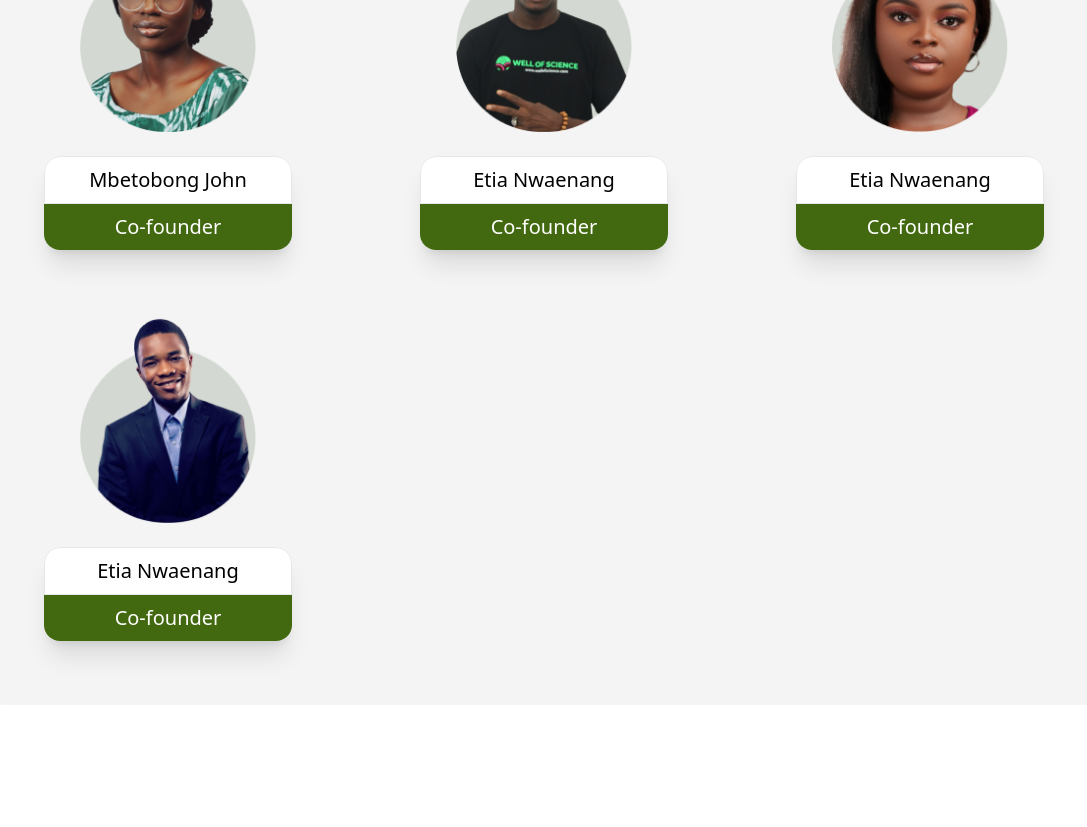
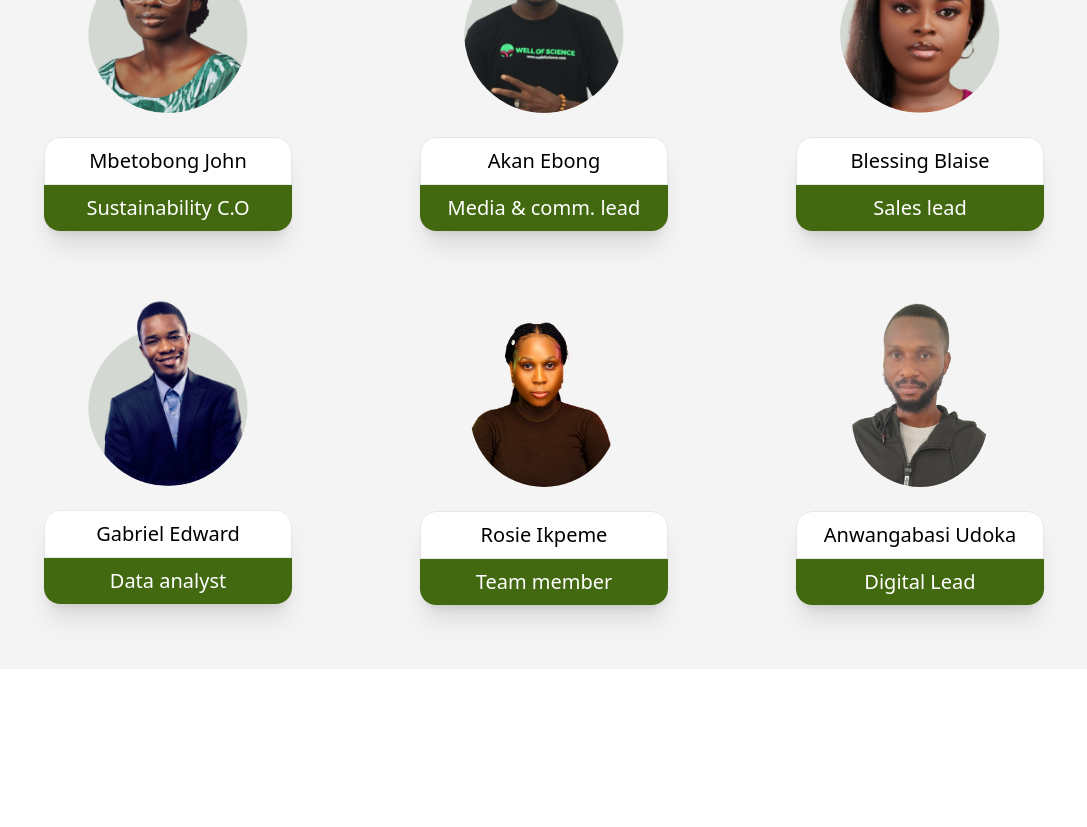
Before and after one commit to Abasifreke100/new-well-of-science, a React (Vite) app: page /about in a window 1280 px wide. Shown: the part 2620-3447 px from the top of the page, without its empty margins (96-1183 px from the left). Built offline with nearby package versions, Linux system fonts and the light colour scheme; a web font is replaced by a local one.

Commit message:
Fixed bugs

```diff
--- a/src/components/ui/TeamNamePic.jsx
+++ b/src/components/ui/TeamNamePic.jsx
@@ -2,11 +2,11 @@ import React from 'react'
 
 const TeamNamePic = ({name, role, rotate, img, roleBg }) => {
   return (
-    <div className='flex flex-col justify-center md:mx-10 '>
-        <img src={img} alt="" className='w-44 self-center ' />
+    <div className='flex flex-col justify-center md:mx-10  '>
+        <img src={img} alt="" className=' max-w-40 max-h-48 self-center rounded-full ' />
         <div className={`bg-white rounded-2xl text-center text-[20px] shadow-xl justify-center mx-1 my-6 ${rotate} `}>
             <h4 className='border-[1px] rounded-t-2xl p-2 '>{name}</h4>
-            <h4 className={`bg-green_four rounded-b-2xl p-2 text-white `}>{role}</h4>
+            <h4 className={` bg-${ roleBg } rounded-b-2xl p-2 text-white `}>{role}</h4>
         </div>
     </div>
   )
--- a/src/config/team.js
+++ b/src/config/team.js
@@ -1,36 +1,51 @@
-import img1 from '/images/pic1.png'
-import img2 from '/images/pic2.png'
-import img3 from '/images/pic3.png'
-import img4 from '/images/pic4.png'
-
+import img1 from "/images/pic1.png";
+import img2 from "/images/pic2.png";
+import img3 from "/images/pic3.png";
+import img4 from "/images/pic4.png";
+import img5 from "/images/pic5.png";
+import img6 from "/images/pic6.png";
 
 export const teamMembers = [
   {
-        name: 'Mbetobong John',
-        role: 'Co-founder',
-        rotate: 'rotate-0',
+    name: "Mbetobong John",
+    role: "Sustainability C.O",
+    rotate: "rotate-0",
     img: img1,
-        roleBg: 'bg-pink',
+    roleBg: "green_four",
   },
   {
-        name: 'Etia Nwaenang',
-        role: 'Co-founder',
-        rotate: '-rotate-0',
+    name: "Akan Ebong",
+    role: "Media & comm. lead",
+    rotate: "-rotate-0",
     img: img2,
-        roleBg: 'bg-pink',
+    roleBg: "green_four",
   },
   {
-        name: 'Etia Nwaenang',
-        role: 'Co-founder',
-        rotate: '-rotate-0',
+    name: "Blessing Blaise",
+    role: "Sales lead",
+    rotate: "-rotate-0",
     img: img3,
-        roleBg: 'bg-pink',
+    roleBg: "green_four",
   },
   {
-        name: 'Etia Nwaenang',
-        role: 'Co-founder',
-        rotate: '-rotate-0',
+    name: "Gabriel Edward",
+    role: "Data analyst",
+    rotate: "-rotate-0",
     img: img4,
-        roleBg: 'bg-pink',
+    roleBg: "green_four",
   },
-]
+  {
+    name: "Rosie Ikpeme",
+    role: "Team member",
+    rotate: "-rotate-0",
+    img: img5,
+    roleBg: "green_four",
+  },
+  {
+    name: "Anwangabasi Udoka",
+    role: "Digital Lead",
+    rotate: "-rotate-0",
+    img: img6,
+    roleBg: "green_four",
+  },
+];
```
Also changed, not shown: src/components/ui/Team.jsx (+1 -8 lines), public/images/pic5.png (added), public/images/pic6.png (added). Lines whose indentation alone changed are shown as unchanged.
